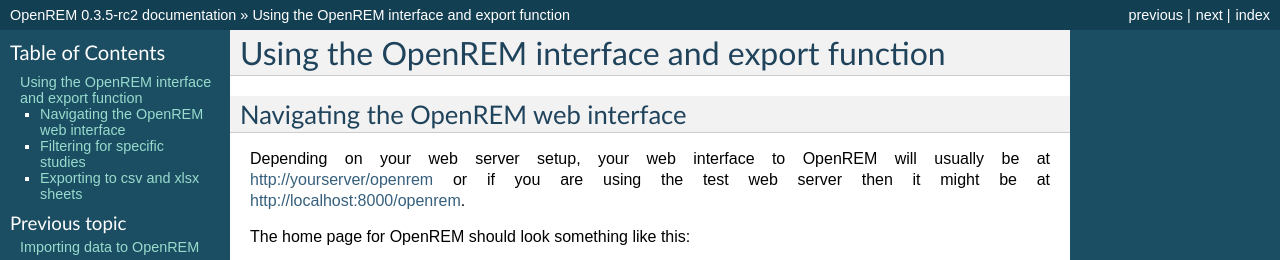
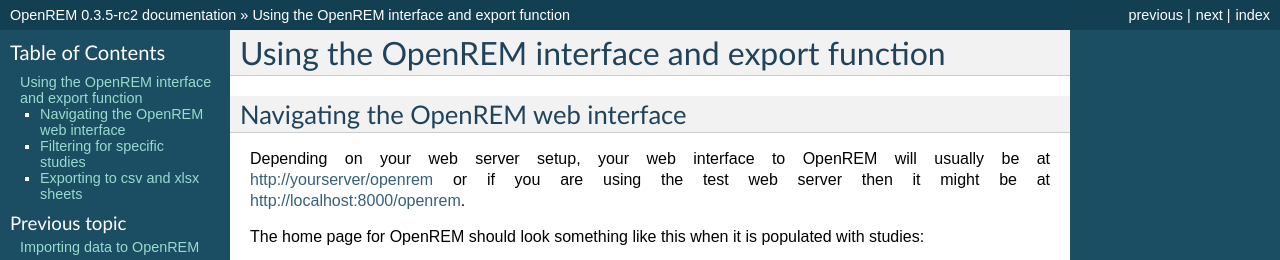
Before and after one commit to ckswilliams/modOpenREM, a Sphinx documentation site: the page built from docs/interface.rst, in a window 1280 px wide, cut to the strip 0-260 px from the top of the page. Built offline with Sphinx 7.4.7, drawn with Linux system fonts in a browser that asks for light colours.

Commit message:
Small modification to wording and rebuild of docs.

```diff
--- a/docs/interface.rst
+++ b/docs/interface.rst
@@ -9,7 +9,8 @@
 usually be at http://yourserver/openrem or if you are using the test web
 server then it might be at http://localhost:8000/openrem.
 
-The home page for OpenREM should look something like this:
+The home page for OpenREM should look something like this when it is
+populated with studies:
 
 .. image:: img/HomeFull.png
     :width: 730px
```
Also changed, not shown: 6 other files.
